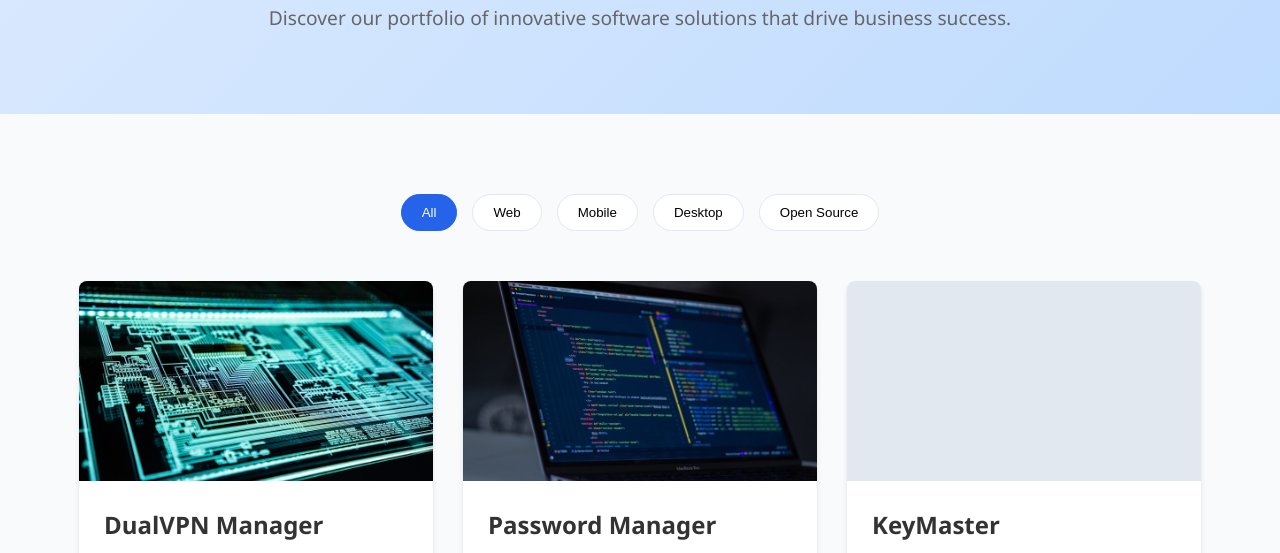
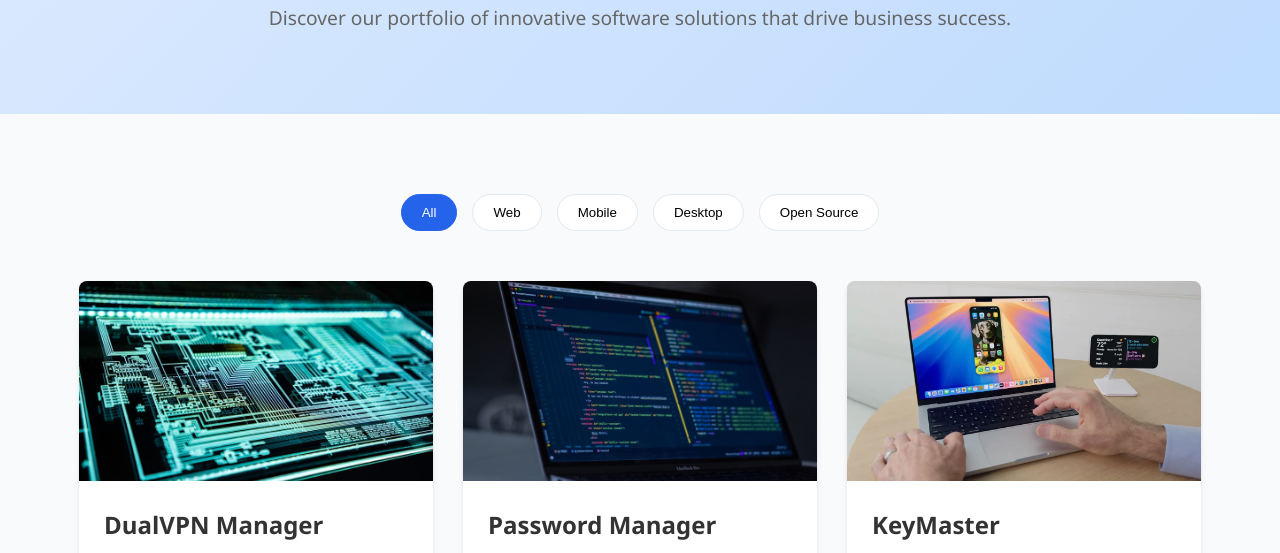
Before and after one commit to SimonLiu2016/SimonLiu2016.github.io, a plain HTML site: page projects.html in a window 1280 px wide. Shown: the part 247-800 px from the top of the page. Drawn offline with Linux system fonts and the light colour scheme.

Commit message:
增加 km 页面

```diff
--- a/projects.html
+++ b/projects.html
@@ -88,7 +88,7 @@
                 <!-- Project 3 -->
                 <div class="project-card" data-category="desktop">
                     <div class="project-image">
-                        <img src="./images/keymaster-icon.png" alt="KeyMaster" onerror="this.style.display='none'">
+                        <img src="./images/project3.png" alt="KeyMaster" onerror="this.style.display='none'">
                     </div>
                     <div class="project-content">
                         <h3>KeyMaster</h3>
```
Also changed, not shown: projects_zh.html (+1 -1 lines), images/project3.png (added).
